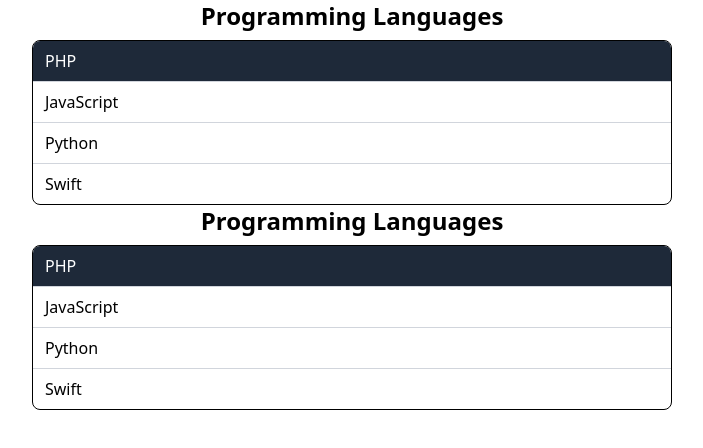
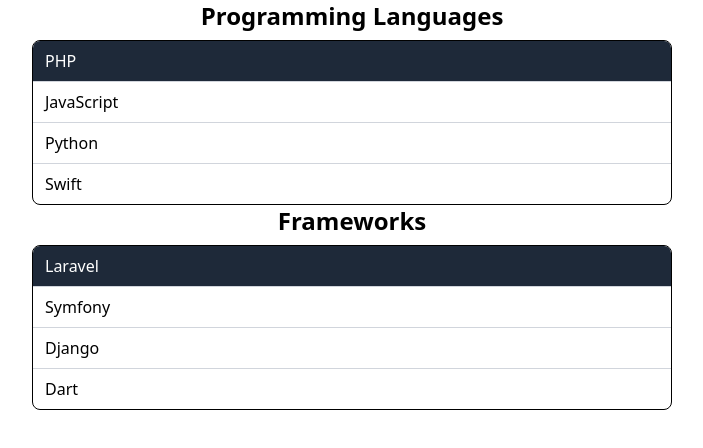
Before and after one commit to daniyalnamdar/typescripct-app, a React (Vite) app: page / in a window 1280 px wide. Shown: the top 448 px of the page, without its empty margins (288-991 px from the left). Built offline with nearby package versions, Linux system fonts and the light colour scheme.

Commit message:
adding props

```diff
--- a/src/App.tsx
+++ b/src/App.tsx
@@ -1,11 +1,25 @@
 import ListComponent from './components/ListComponent'
 
 function App() {
+   const items = ['PHP', 'JavaScript', 'Python', 'Swift']
+   const frameworks = ['Laravel', 'Symfony', 'Django', 'Dart']
+
+   const handleOnSelectItem = (item: string) => {
+      alert(item)
+   }
    return (
       <>
          <div className="flex flex-col">
-            <ListComponent />
-            <ListComponent />
+            <ListComponent
+               items={items}
+               heading="Programming Languages"
+               onSelectItem={handleOnSelectItem}
+            />
+            <ListComponent
+               items={frameworks}
+               heading="Frameworks"
+               onSelectItem={handleOnSelectItem}
+            />
          </div>
       </>
    )
--- a/src/components/ListComponent.tsx
+++ b/src/components/ListComponent.tsx
@@ -1,14 +1,19 @@
 import { useState } from 'react'
 
-const ListComponent = () => {
-   const languages = ['PHP', 'JavaScript', 'Python', 'Swift']
+interface Props {
+   heading: string
+   items: string[]
+   onSelectItem: (item: string) => void
+}
+
+const ListComponent = ({ heading, items, onSelectItem }: Props) => {
    const [selectedItem, setSelectedItem] = useState(0)
    return (
       <>
          <div className="flex flex-col justify-center items-center">
-            <h1 className="text-2xl font-bold mb-2">Programming Languages</h1>
+            <h1 className="text-2xl font-bold mb-2">{heading}</h1>
             <ul className="w-1/2 border border-grau-200 rounded-lg divide-y divide-gray-300 overflow-hidden">
-               {languages.map((language, index) => (
+               {items.map((item, index) => (
                   <li
                      className={
                         selectedItem === index
@@ -16,9 +21,11 @@
                            : 'py-2 px-3'
                      }
                      key={index}
-                     onClick={() => setSelectedItem(index)}
+                     onClick={() => {
+                        setSelectedItem(index), onSelectItem(item)
+                     }}
                   >
-                     {language}
+                     {item}
                   </li>
                ))}
             </ul>
```
